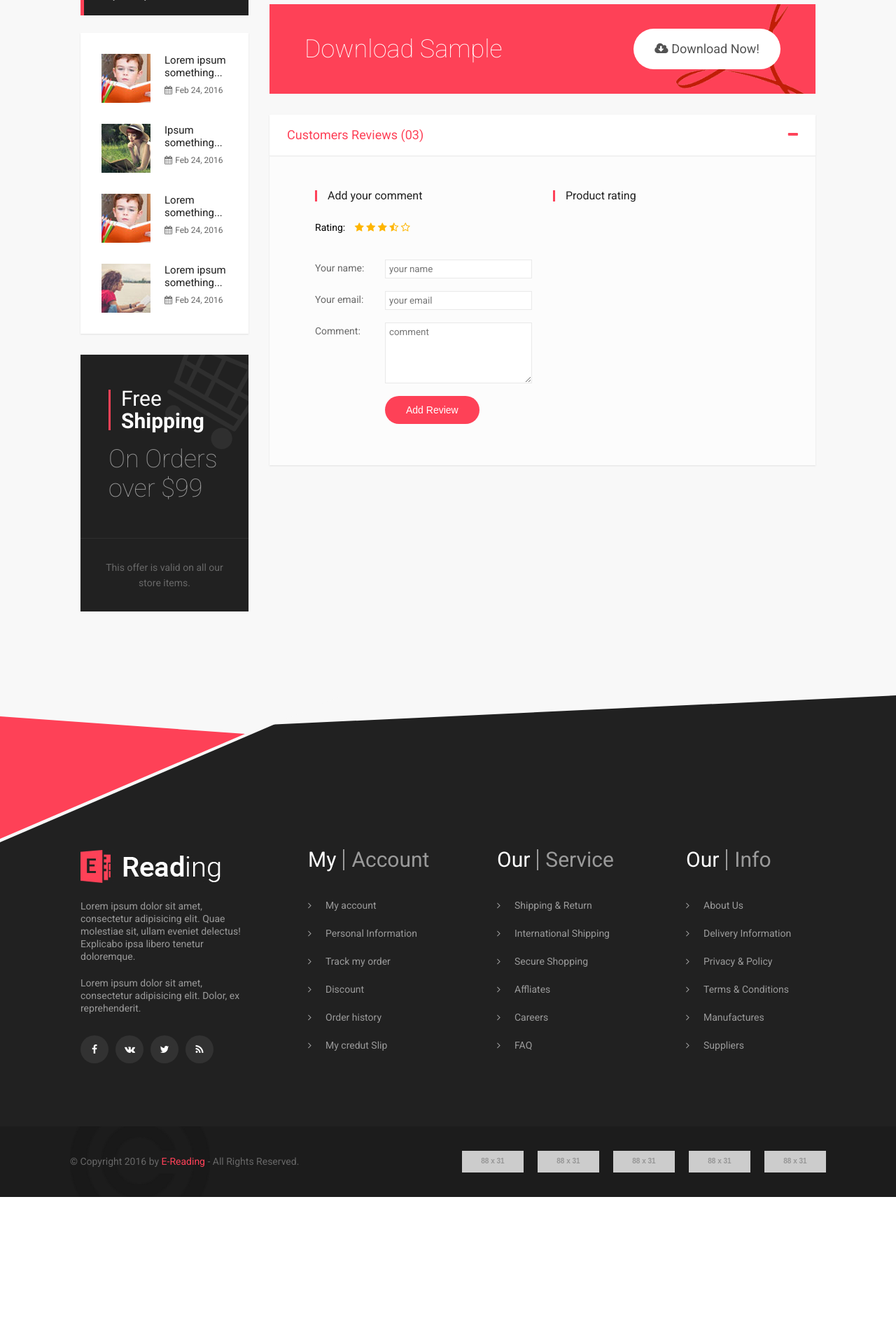
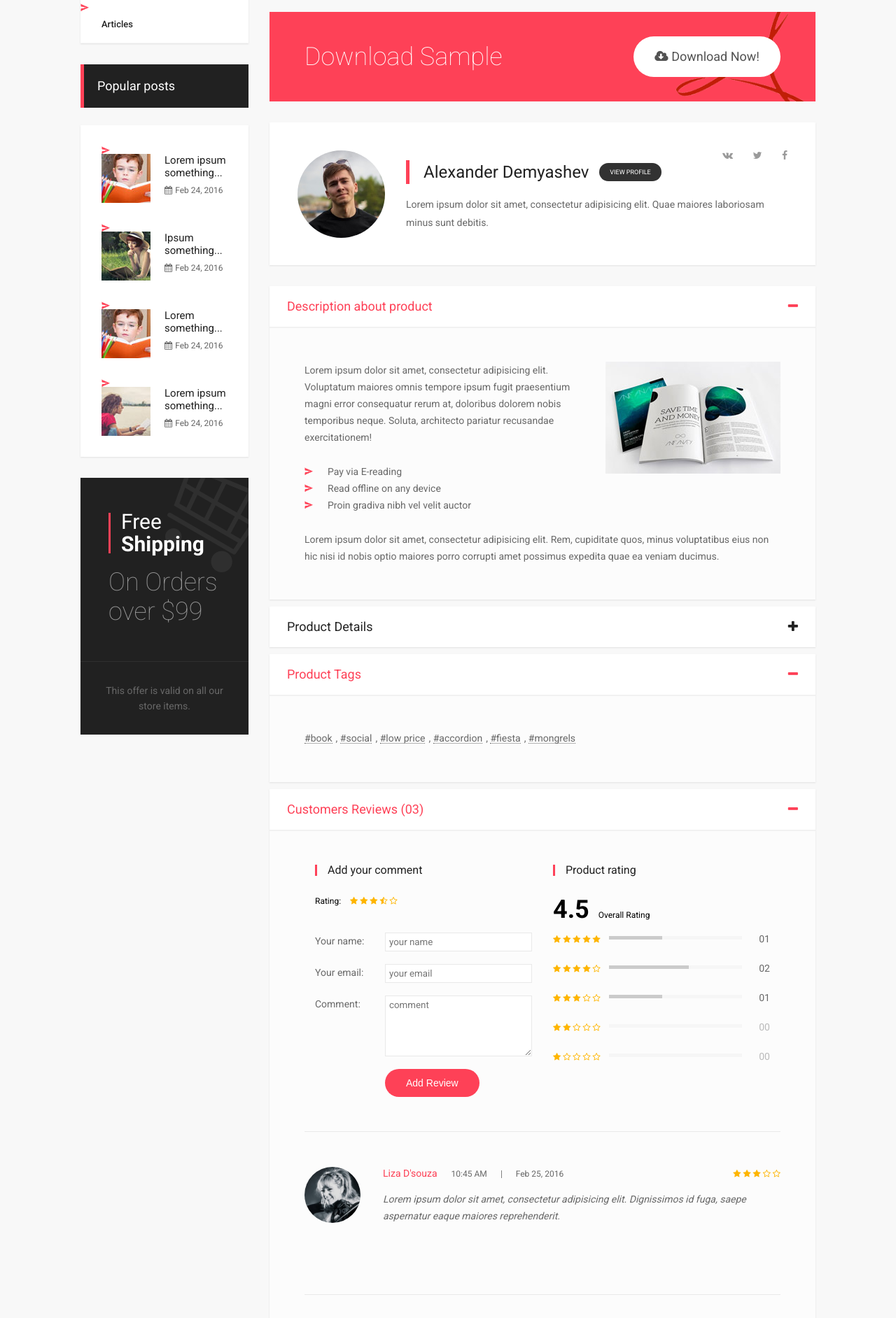
Before and after one commit to demyashev/html.reading, a PHP site: page /product.html in a window 1280 px wide. Shown: the part 1076-2960 px from the top of the page at 70% size. Before the commit the page ends 2787 px from the top, so only its background shows below. Run offline with PHP 8.4, Linux system fonts and the light colour scheme; grey boxes labelled with a size stand in for pictures from a placeholder-image service; some libraries are stand-ins or nearby versions.

Commit message:
product page
- comments
- about product
- user
- tags

```diff
--- a/product.html
+++ b/product.html
@@ -233,6 +233,87 @@
             </div>
             <!-- /download-button -->
 
+            <!-- author -->
+            <div class="user shadow">
+                <div class="photo">
+                    <img src="public/files/users/7.jpg" alt="">
+                </div>
+                <div class="social">
+                    <a href="#">
+                        <i class="fa fa-vk" aria-hidden="true"></i>
+                    </a>
+                    <a href="#">
+                        <i class="fa fa-twitter" aria-hidden="true"></i>
+                    </a>
+                    <a href="#">
+                        <i class="fa fa-facebook" aria-hidden="true"></i>
+                    </a>
+                </div>
+                <div class="clearfix">
+                    <h4>Alexander Demyashev</h4>
+                    <a href="#" class="button dark round">View profile</a>
+                </div>
+                <div class="text">
+                    <p>Lorem ipsum dolor sit amet, consectetur adipisicing elit. Quae maiores laboriosam minus sunt debitis.</p>
+                </div>
+            </div>
+            <!-- /author -->
+
+            <!-- about product -->
+            <div class="accordion shadow active">
+                <div class="title">
+                    Description about product
+                    <i class="fa fa-minus"></i>
+                    <i class="fa fa-plus"></i>
+                </div>
+                <div class="body">
+                    <div class="text">
+                        <img src="public/files/books/10.jpg" alt="" class="pull-right">
+                        <p>Lorem ipsum dolor sit amet, consectetur adipisicing elit. Voluptatum maiores omnis tempore ipsum fugit praesentium magni error consequatur rerum at, doloribus dolorem nobis temporibus neque. Soluta, architecto pariatur recusandae exercitationem!</p>
+                        <ul>
+                            <li>Pay via E-reading</li>
+                            <li>Read offline on any device</li>
+                            <li>Proin gradiva nibh vel velit auctor</li>
+                        </ul>
+                        <p>Lorem ipsum dolor sit amet, consectetur adipisicing elit. Rem, cupiditate quos, minus voluptatibus eius non hic nisi id nobis optio maiores porro corrupti amet possimus expedita quae ea veniam ducimus.</p>
+                    </div>
+                </div>
+            </div>
+            <!-- /about product -->
+
+            <!-- product details -->
+            <div class="accordion shadow">
+                <div class="title">
+                    <span>Product Details</span>
+                    <i class="fa fa-minus"></i>
+                    <i class="fa fa-plus"></i>
+                </div>
+                <div class="body"></div>
+            </div>
+            <!-- /product details -->
+
+            <!-- tags -->
+            <div class="accordion shadow active">
+                <div class="title">
+                    <span>Product Tags</span>
+                    <i class="fa fa-minus"></i>
+                    <i class="fa fa-plus"></i>
+                </div>
+                <div class="body">
+                    <div class="text">
+                        <p>
+                            <a href="#" class="tag-link">book</a>,
+                            <a href="#" class="tag-link">social</a>,
+                            <a href="#" class="tag-link">low price</a>,
+                            <a href="#" class="tag-link">accordion</a>,
+                            <a href="#" class="tag-link">fiesta</a>,
+                            <a href="#" class="tag-link">mongrels</a>
+                        </p>
+                    </div>
+                </div>
+            </div>
+            <!-- /tags -->
+
             <!-- Reviews -->
             <div class="accordion shadow active">
                 <div class="title">
@@ -242,6 +323,7 @@
                 </div>
                 <div class="body clearfix">
 
+                    <div class="clearfix">
                         <div class="w-1-2">
 
                             <h4>Add your comment</h4>
@@ -291,20 +373,298 @@
                                 </table>
                             </form>
                             <!-- /add-comment -->
-
                         </div>
                         <div class="w-1-2">
                             <h4>Product rating</h4>
 
                             <div class="rating">
+                                <span class="number">4.5</span> Overall Rating
+                            </div>
+
+                            <table class="rating-detail">
+                                <tr>
+                                    <td>
+                                        <div class="rating">
+                                            <i class="fa fa-star"></i>
+                                            <i class="fa fa-star"></i>
+                                            <i class="fa fa-star"></i>
+                                            <i class="fa fa-star"></i>
+                                            <i class="fa fa-star"></i>
+                                        </div>
+                                    </td>
+                                    <td>
+                                        <div class="percentage">
+                                            <div class="line" style="width: 40%;"></div>
+                                        </div>
+                                    </td>
+                                    <td class="active">01</td>
+                                </tr>
+                                <tr>
+                                    <td>
+                                        <div class="rating">
+                                            <i class="fa fa-star"></i>
+                                            <i class="fa fa-star"></i>
+                                            <i class="fa fa-star"></i>
+                                            <i class="fa fa-star"></i>
+                                            <i class="fa fa-star-o"></i>
+                                        </div>
+                                    </td>
+                                    <td>
+                                        <div class="percentage">
+                                            <div class="line" style="width: 60%;"></div>
+                                        </div>
+                                    </td>
+                                    <td class="active">02</td>
+                                </tr>
+                                <tr>
+                                    <td>
+                                        <div class="rating">
+                                            <i class="fa fa-star"></i>
+                                            <i class="fa fa-star"></i>
+                                            <i class="fa fa-star"></i>
+                                            <i class="fa fa-star-o"></i>
+                                            <i class="fa fa-star-o"></i>
+                                        </div>
+                                    </td>
+                                    <td>
+                                        <div class="percentage">
+                                            <div class="line" style="width: 40%;"></div>
+                                        </div>
+                                    </td>
+                                    <td class="active">01</td>
+                                </tr>
+                                <tr>
+                                    <td>
+                                        <div class="rating">
+                                            <i class="fa fa-star"></i>
+                                            <i class="fa fa-star"></i>
+                                            <i class="fa fa-star-o"></i>
+                                            <i class="fa fa-star-o"></i>
+                                            <i class="fa fa-star-o"></i>
+                                        </div>
+                                    </td>
+                                    <td>
+                                        <div class="percentage">
+                                            <div class="line" style="width: 0%;"></div>
+                                        </div>
+                                    </td>
+                                    <td>00</td>
+                                </tr>
+                                <tr>
+                                    <td>
+                                        <div class="rating">
+                                            <i class="fa fa-star"></i>
+                                            <i class="fa fa-star-o"></i>
+                                            <i class="fa fa-star-o"></i>
+                                            <i class="fa fa-star-o"></i>
+                                            <i class="fa fa-star-o"></i>
+                                        </div>
+                                    </td>
+                                    <td>
+                                        <div class="percentage">
+                                            <div class="line" style="width: 0%;"></div>
+                                        </div>
+                                    </td>
+                                    <td>00</td>
+                                </tr>
+                            </table>
+                        </div>
+                    </div>
+
+                    <!-- comments -->
+                    <div class="comments">
+
+                        <!-- comment -->
+                        <div class="comment">
+                            <div class="photo">
+                                <img src="public/files/users/4.jpg" alt="">
+                            </div>
+                            <div class="info">
+                                <a href="#" class="author">Liza D'souza</a>
+                                <span class="time">10:45 AM</span>
+                                <span class="date">Feb 25, 2016</span>
+                                <div class="rating">
+                                    <i class="fa fa-star"></i>
+                                    <i class="fa fa-star"></i>
+                                    <i class="fa fa-star"></i>
+                                    <i class="fa fa-star-o"></i>
+                                    <i class="fa fa-star-o"></i>
+                                </div>
+                            </div>
+                            <div class="text">
+                                <p>Lorem ipsum dolor sit amet, consectetur adipisicing elit. Dignissimos id fuga, saepe aspernatur eaque maiores reprehenderit.</p>
+                            </div>
+                        </div>
+                        <!-- /comment -->
+
+                        <!-- comment -->
+                        <div class="comment">
+                            <div class="photo">
+                                <img src="public/files/users/5.jpg" alt="">
+                            </div>
+                            <div class="info">
+                                <a href="#" class="author">Mark Denmann</a>
+                                <span class="time">10:45 AM</span>
+                                <span class="date">Feb 25, 2016</span>
+                                <div class="rating">
+                                    <i class="fa fa-star"></i>
+                                    <i class="fa fa-star"></i>
+                                    <i class="fa fa-star-o"></i>
+                                    <i class="fa fa-star-o"></i>
+                                    <i class="fa fa-star-o"></i>
+                                </div>
+                            </div>
+                            <div class="text">
+                                <p>Lorem ipsum dolor sit amet, consectetur adipisicing elit. Repellendus inventore placeat expedita saepe.</p>
+                            </div>
+                        </div>
+                        <!-- /comment -->
+
+                        <!-- comment -->
+                        <div class="comment">
+                            <div class="photo">
+                                <img src="public/files/users/6.jpg" alt="">
+                            </div>
+                            <div class="info">
+                                <a href="#" class="author">Micle Yui</a>
+                                <span class="time">10:45 AM</span>
+                                <span class="date">Feb 25, 2016</span>
+                                <div class="rating">
+                                    <i class="fa fa-star"></i>
+                                    <i class="fa fa-star-o"></i>
+                                    <i class="fa fa-star-o"></i>
+                                    <i class="fa fa-star-o"></i>
+                                    <i class="fa fa-star-o"></i>
+                                </div>
+                            </div>
+                            <div class="text">
+                                <p>Lorem ipsum dolor sit amet, consectetur adipisicing elit. Dignissimo!</p>
+                            </div>
+                        </div>
+                        <!-- /comment -->
 
                     </div>
-                    </div>
+                    <!-- /comments -->
 
                 </div>
             </div>
             <!-- /Reviews -->
 
+            <!-- lead -->
+            <div class="content-announce">
+                <div class="title"><span class="highlight">Related</span> Products</div>
+                <div class="text">
+                    <p>Lorem ipsum dolor sit amet, consectetur adipisicing elit. Accusantium odio expedita deserunt incidunt.</p>
+                </div>
+            </div>
+            <!-- /lead -->
+
+            <!-- books -->
+            <div class="book-list clearfix">
+                <div class="w-1-3">
+                    <a href="#" class="book-item shadow">
+                        <div class="cover">
+                            <img src="public/files/books/1.jpg" alt="" width="260" height="300">
+                            <div class="lable green">New</div>
+                        </div>
+                        <div class="description">
+                            <div class="title">
+                                <h3>Put text here</h3>
+                                <div class="rating">
+                                    <i class="fa fa-star"></i>
+                                    <i class="fa fa-star"></i>
+                                    <i class="fa fa-star"></i>
+                                    <i class="fa fa-star-half-o"></i>
+                                    <i class="fa fa-star-o"></i>
+                                </div>
+                            </div>
+                            <div class="text">
+                                Lorem ipsum dolor sit amet, consectetur adipisicing elit. Voluptates officiis dolor vitae rem aspernatur, ut in magnam fugit nemo tempora ducimus iure possimus facere nobis, tenetur harum, tempore dicta laboriosam.
+                            </div>
+                        </div>
+                        <div class="info clearfix">
+                            <div class="author w-1-2">
+                                <i class="fa fa-user"></i>
+                                <span>by Dolmatov</span>
+                            </div>
+                            <div class="category w-1-2">
+                                <i class="fa fa-folder-o"></i>
+                                <span>Magazine</span>
+                            </div>
+                        </div>
+                    </a>
+                </div>
+
+                <div class="w-1-3">
+                    <a href="#" class="book-item shadow">
+                        <div class="cover">
+                            <img src="public/files/books/2.jpg" alt="" width="230" height="300">
+                            <div class="lable red">Sold</div>
+                        </div>
+                        <div class="description">
+                            <div class="title">
+                                <h3>Put text here</h3>
+                                <div class="rating">
+                                    <i class="fa fa-star"></i>
+                                    <i class="fa fa-star"></i>
+                                    <i class="fa fa-star-o"></i>
+                                    <i class="fa fa-star-o"></i>
+                                    <i class="fa fa-star-o"></i>
+                                </div>
+                            </div>
+                            <div class="text">
+                                Lorem ipsum dolor sit amet
+                            </div>
+                        </div>
+                        <div class="info clearfix">
+                            <div class="author w-1-2">
+                                <i class="fa fa-user"></i>
+                                <span>by Dolmatov</span>
+                            </div>
+                            <div class="category w-1-2">
+                                <i class="fa fa-folder-o"></i>
+                                <span>Magazine</span>
+                            </div>
+                        </div>
+                    </a>
+                </div>
+
+                <div class="w-1-3">
+                    <a href="#" class="book-item shadow">
+                        <div class="cover">
+                            <img src="public/files/books/3.jpg" alt="" width="260" height="300">
+                            <div class="lable yellow">Hot</div>
+                        </div>
+                        <div class="description">
+                            <div class="title">
+                                <h3>Put text here</h3>
+                                <div class="rating">
+                                    <i class="fa fa-star"></i>
+                                    <i class="fa fa-star"></i>
+                                    <i class="fa fa-star"></i>
+                                    <i class="fa fa-star"></i>
+                                    <i class="fa fa-star-half-o"></i>
+                                </div>
+                            </div>
+                            <div class="text">
+                                Lorem ipsum dolor sit amet, consectetur adipisicing elit. Voluptates officiis dolor vitae rem aspernatur, tenetur harum, tempore dicta laboriosam.
+                            </div>
+
+                        </div>
+                        <div class="info clearfix">
+                            <div class="author w-1-2">
+                                <i class="fa fa-user"></i>
+                                <span>by Dolmatov</span>
+                            </div>
+                            <div class="category w-1-2">
+                                <i class="fa fa-folder-o"></i>
+                                <span>Magazine</span>
+                            </div>
+                        </div>
+                    </a>
+                </div>
+            </div>
+            <!-- /books -->
         </main>
     </div>
 
--- a/public/css/styles.css
+++ b/public/css/styles.css
@@ -101,6 +101,11 @@
 
 .rating span {
     padding-right: 10px;
+}
+
+.rating .number {
+    font-size: 36px;
+    font-weight: 700;
 }
 
 .shadow {
@@ -1319,6 +1363,14 @@
     text-decoration: none;
 }
 
+.accordion {
+    margin-bottom: 10px;
+}
+
+.accordion:last-child {
+    margin-bottom: 0;
+}
+
 .accordion .title {
     font-size: 18px;
     color: #222;
@@ -1356,7 +1408,7 @@
 
 .accordion .body {
     display: none;
-    padding: 50px;
+    padding: 50px 50px 0 50px;
     background: #fcfcfc;
 }
 
@@ -1376,7 +1428,90 @@
 }
 
 .accordion .body .rating {
-    font-size: 14px;
+    display: inline-block;
+    font-size: 12px;
+}
+
+.accordion .body .rating-detail {
+    margin-top: 3px;
+}
+
+.accordion .text {
+    padding-bottom: 50px;
+}
+
+.accordion .text p,
+.accordion .text ul {
+    font-size: 14px;
+    color: #686868;
+    line-height: 24px;
+    margin-bottom: 25px;
+}
+
+.accordion .text p:last-child,
+.accordion .text ul:last-child {
+    margin-bottom: 0;
+}
+
+.accordion .text img.pull-right {
+    margin: 0 0 15px 15px;
+}
+
+.accordion .text img.pull-left {
+    margin: 0 15px 15px 0;
+}
+
+.rating-detail .percentage {
+    display: block;
+    content: "";
+    height: 5px;
+    background: #f6f6f6;
+    margin: 3px 0;
+}
+
+.rating-detail .percentage .line {
+    display: block;
+    content: "";
+    height: 5px;
+    background: #cbcbcb;
+}
+
+.rating-detail td {
+    position: relative;
+    padding: 14px 0;
+    font-size: 14px;
+    color: #bababa;
+}
+
+.rating-detail td.active {
+    color: #686868;
+}
+
+.rating-detail td:first-child {
+    width: 80px;
+}
+
+.rating-detail td:last-child {
+    width: 40px;
+    text-align: right;
+}
+
+.tag-link {
+    display: inline-block;
+    line-height: 14px;
+    margin: 0 5px 5px 0;
+    color: #686868;
+    text-decoration: none;
+    border-bottom: 1px dotted #686868;
+}
+
+.tag-link:hover {
+    color: #fe4157;
+}
+
+.tag-link::before {
+    display: inline;
+    content: "#";
 }
 
 .comments-form {
@@ -1396,3 +1531,138 @@
     color: #686868;
     line-height: 25px;
 }
+
+.comments {
+    display: block;
+    margin-top: 40px;
+}
+
+.comment {
+    position: relative;
+    padding: 50px 0 50px 112px;
+    border-top: 1px solid #e9e9e9;
+    min-height: 80px;
+    color: #686868;
+}
+
+.comment .info {
+    line-height: 11px;
+    padding: 4px 0;
+    margin-bottom: 10px;
+}
+
+.comment .author {
+    display: inline-block;
+    font-size: 14px;
+    color: #fc4156;
+    text-decoration: none;
+}
+
+.comment .time,
+.comment .date,
+.comment .rating {
+    font-size: 12px;
+}
+
+.comment .photo {
+    position: absolute;
+    top: 50px;
+    left: 0;
+    width: 80px;
+    height: 80px;
+    border-radius: 50%;
+    overflow: hidden;
+}
+
+.comment .photo img {
+    width: 100%;
+    height: auto;
+}
+
+.comment .time {
+    display: inline-block;
+    padding: 0 20px;
+    border-right: 1px solid #818181;
+}
+
+.comment .date {
+    display: inline-block;
+    margin-left: 20px;
+}
+
+.comment .rating {
+    float: right;
+}
+
+.comment .text p {
+    font-size: 14px;
+    line-height: 24px;
+    font-style: italic;
+}
+
+.user {
+    position: relative;
+    padding: 40px 40px 40px 195px;
+    min-height: 124px;
+    margin-bottom: 30px;
+    background: #fff;
+}
+
+.user .photo {
+    position: absolute;
+    top: 40px;
+    left: 40px;
+    width: 125px;
+    height: 125px;
+    border-radius: 50%;
+    overflow: hidden;
+}
+
+.user .photo img {
+    width: 100%;
+    height: auto;
+}
+
+.user .social {
+    text-align: right;
+    font-size: 14px;
+}
+
+.user .social a {
+    color: #9a9a9a;
+    text-decoration: none;
+    margin-left: 25px;
+}
+
+.user .social a:hover {
+    color: #fe4157;
+}
+
+.user h4 {
+    display: inline-block;
+    float: left;
+    padding-left: 20px;
+    border-left: 5px solid #fe4157;
+    font-size: 24px;
+    line-height: 34px;
+    color: #212121;
+}
+
+.user .button {
+    float: left;
+    margin-top: 4px;
+    margin-left: 15px;
+    font-size: 9px;
+    text-transform: uppercase;
+    padding: 5px 15px;
+}
+
+.user .text {
+    margin-top: 16px;
+}
+
+.user .text p {
+    color: #686868;
+    font-size: 14px;
+    line-height: 26px;
+}
```
Also changed, not shown: other parts of public/css/styles.css (+39 -0 lines), public/files/books/10.jpg (added), public/files/users/4.jpg (added), public/files/users/5.jpg (added), public/files/users/6.jpg (added), public/files/users/7.jpg (added), public/img/li.png (added). Lines whose indentation alone changed are shown as unchanged.
